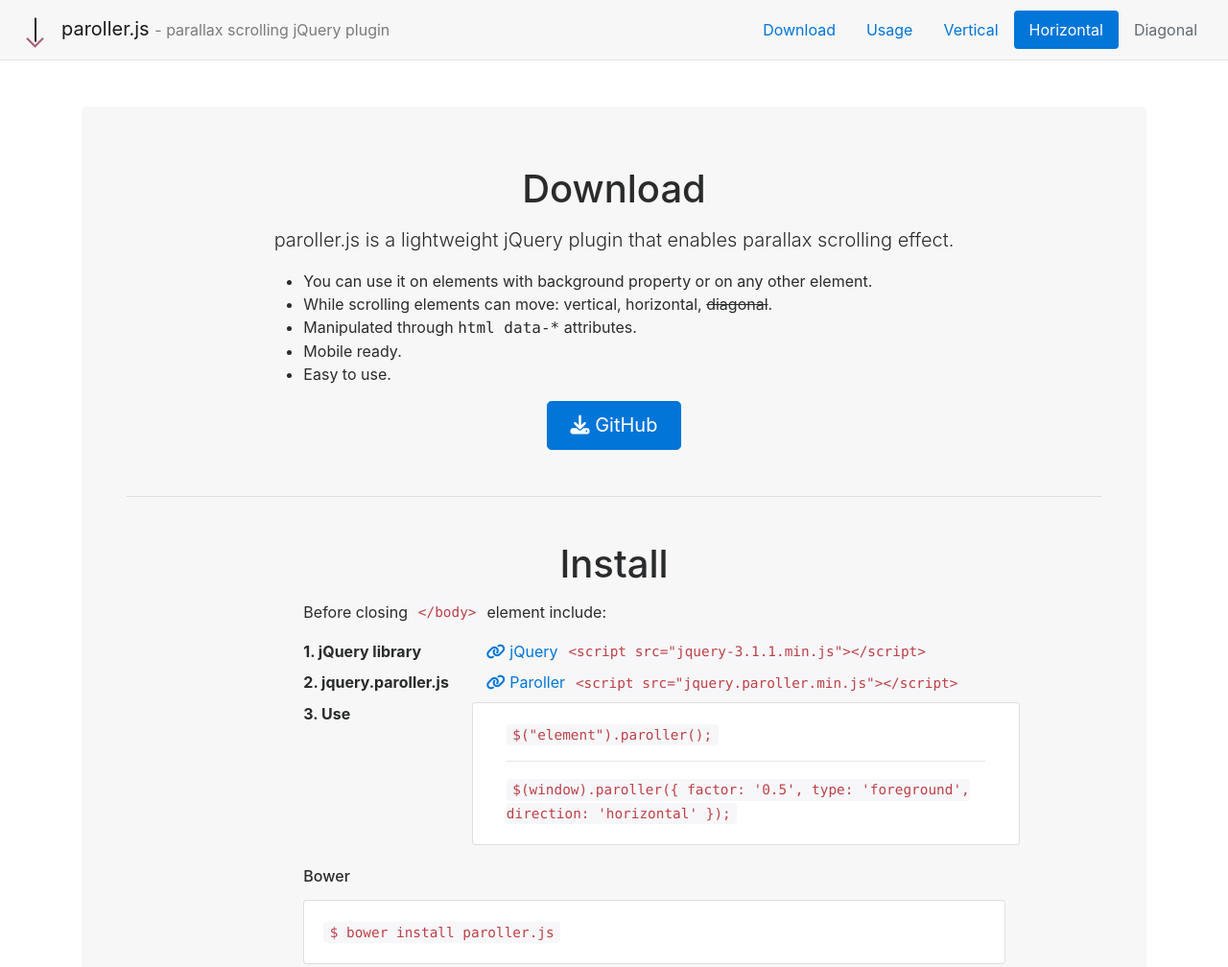
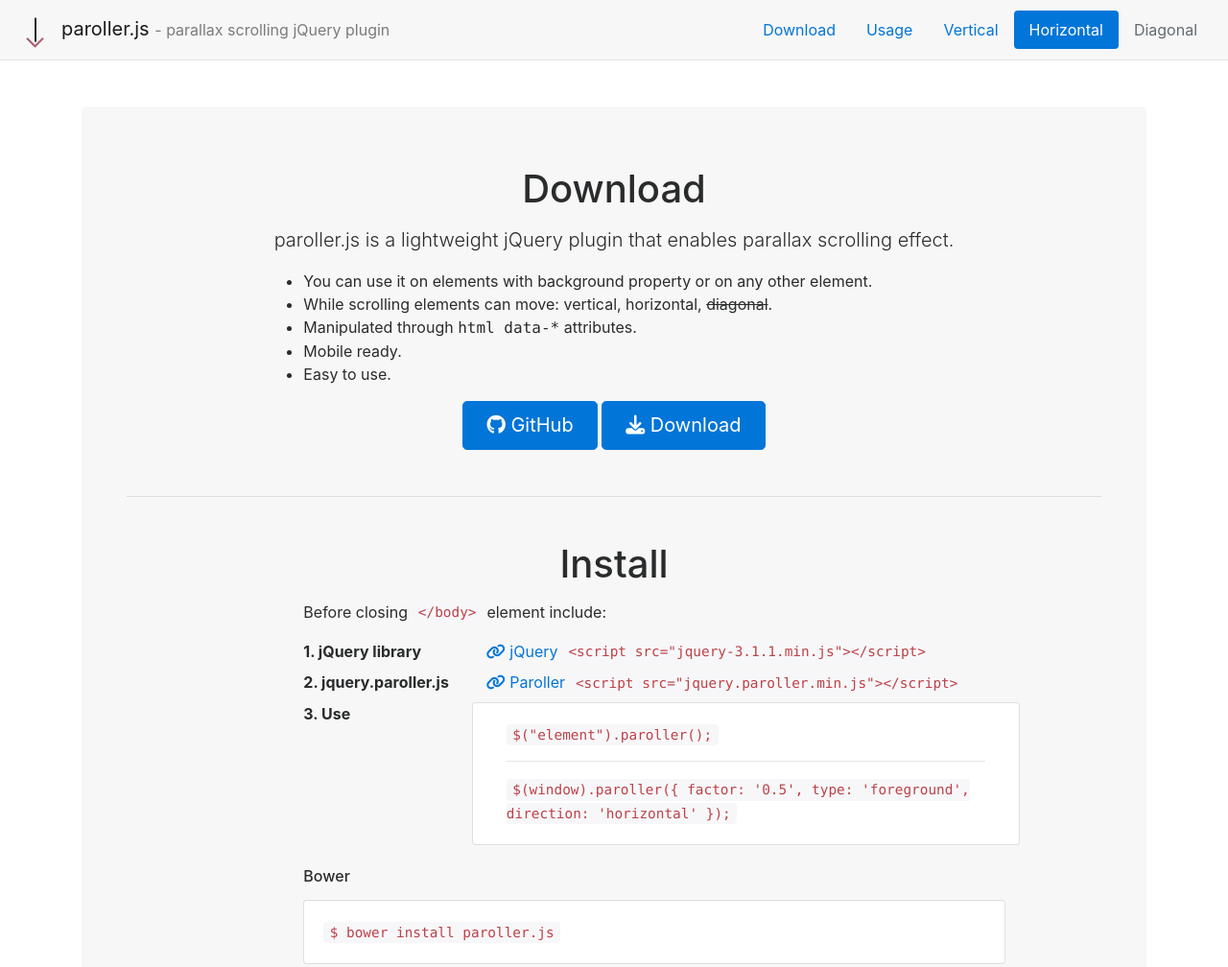
Before and after one commit to tgomilar/paroller.js, a website: page index.html in a window 1280 px wide. Shown: the top 1008 px of the page at 96% size. Drawn offline with nearby package versions, Linux system fonts and the light colour scheme; a script that the page names is missing.

Commit message:
download .zip button

```diff
--- a/index.html
+++ b/index.html
@@ -57,8 +57,11 @@
                 <li>Easy to use.</li>
             </ul>
             <p>
-                <a href="https://github.com/tgomilar/paroller.js/" class="btn btn-primary btn-lg"><i
-                        class="fa fa-download" aria-hidden="true"></i> GitHub</a>
+                <a href="https://github.com/tgomilar/paroller.js/" class="btn btn-primary btn-lg">
+                    <i class="fa fa-github" aria-hidden="true"></i> GitHub</a>
+                <a href="https://github.com/tgomilar/paroller.js/archive/master.zip" class="btn btn-primary btn-lg">
+                    <i class="fa fa-download" aria-hidden="true"></i> Download</a>
+
             </p>
             <hr class="my-5">
             <h1 class="jumbotron-heading display-5 mb-3">Install</h1>
```
